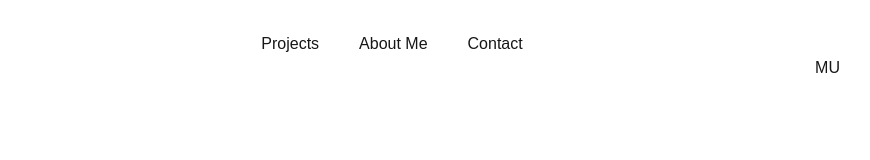
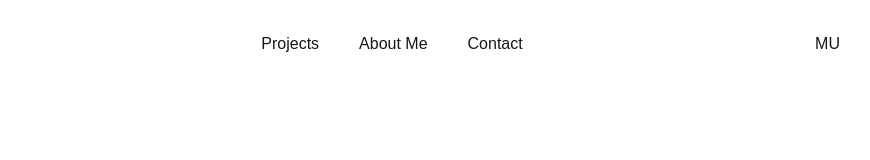
Before and after one commit to iceicles/portfolio, a Next.js app: page / in a window 1280 px wide. Shown: the top 160 px of the page, without its empty margins (248-1118 px from the left). Built offline with nearby package versions, Linux system fonts and the light colour scheme.

Commit message:
moved logo into header nav

```diff
--- a/components/Header/index.tsx
+++ b/components/Header/index.tsx
@@ -9,13 +9,15 @@ const Header: FC<{}> = ({}) => {
       <div className='flex align-element justify-center py-4 sm:gap-x-16 sm:items-center sm:py-8 relative mb-[10vh]'>
         <nav>
           <ul className='flex gap-10'>
-            {HeaderNavs.map((el, _i) => (
-              <HeaderNav key={_i} value={el.value} href={el.href} />
-            ))}
+            <>
+              {HeaderNavs.map((el, _i) => (
+                <HeaderNav key={_i} value={el.value} href={el.href} />
+              ))}
+              <li className='absolute right-[15%]'>
+                <Link href='/'>MU</Link>
+              </li>
+            </>
           </ul>
-          <h1 className='absolute right-[15%]'>
-            <Link href='/'>MU</Link>
-          </h1>
         </nav>
       </div>
     </>
```
